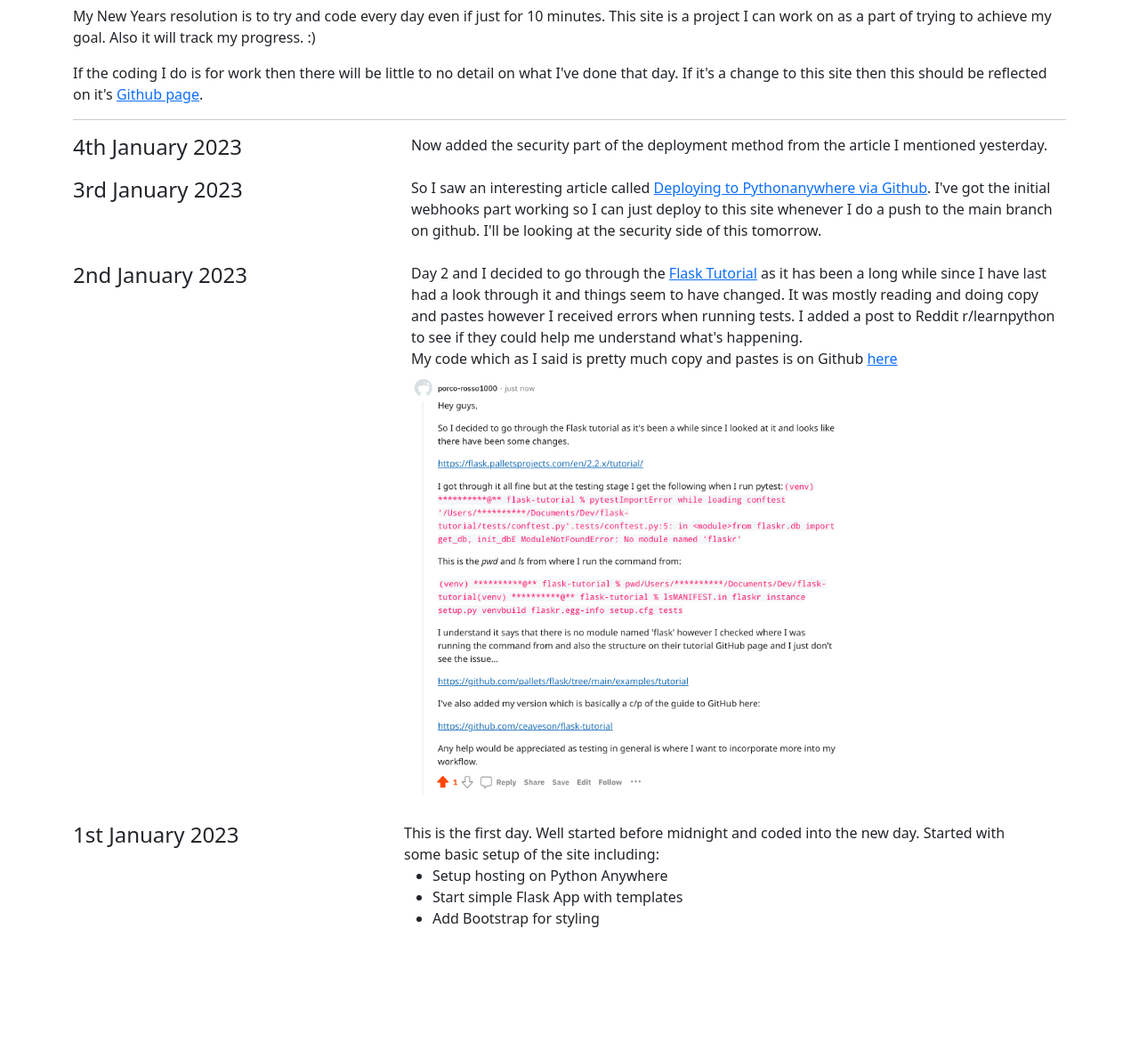
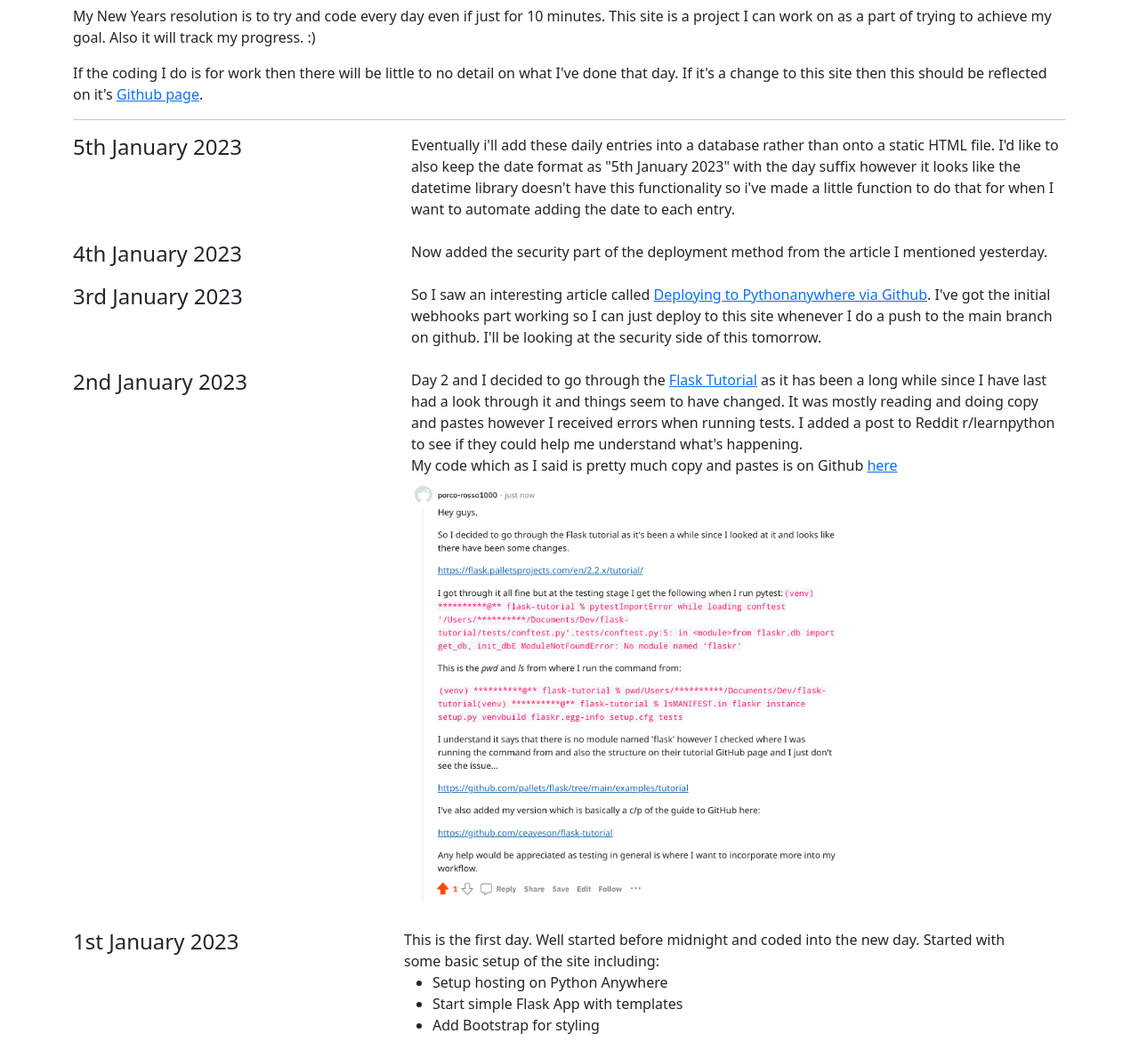
Before and after one commit to ceaveson/www.eaveson.co.uk, a Flask app: page / in a window 1280 px wide. Shown: the part 50-1230 px from the top of the page at 89% size. Before the commit the page ends 1092 px from the top, so only its background shows below. Run offline with Flask 2, Linux system fonts and the light colour scheme; some libraries are stand-ins or nearby versions.

Commit message:
5th January 2023

```diff
--- a/templates/home.html
+++ b/templates/home.html
@@ -20,6 +20,14 @@ If the coding I do is for work then there will be little to no detail on what I'
 <hr>
 </p></div>
     </div>
+    <div class="row">
+        <div class="col-4"><h4>5th January 2023</h4></div>
+        <div class="col-8">
+            Eventually i'll add these daily entries into a database rather than onto a static HTML file. I'd like to also keep the date format as "5th January 2023" with the day suffix however it looks like the datetime library doesn't have this functionality so i've made a little function to do that for when I want to automate adding the date to each entry.<br>
+            <script src="https://gist.github.com/ceaveson/dfb3b70bf09fbaf15b34a48dc5b4c231.js"></script>
+            <br>
+        </div>
+        </div>
     <div class="row">
         <div class="col-4"><h4>4th January 2023</h4></div>
         <div class="col-8">
```
